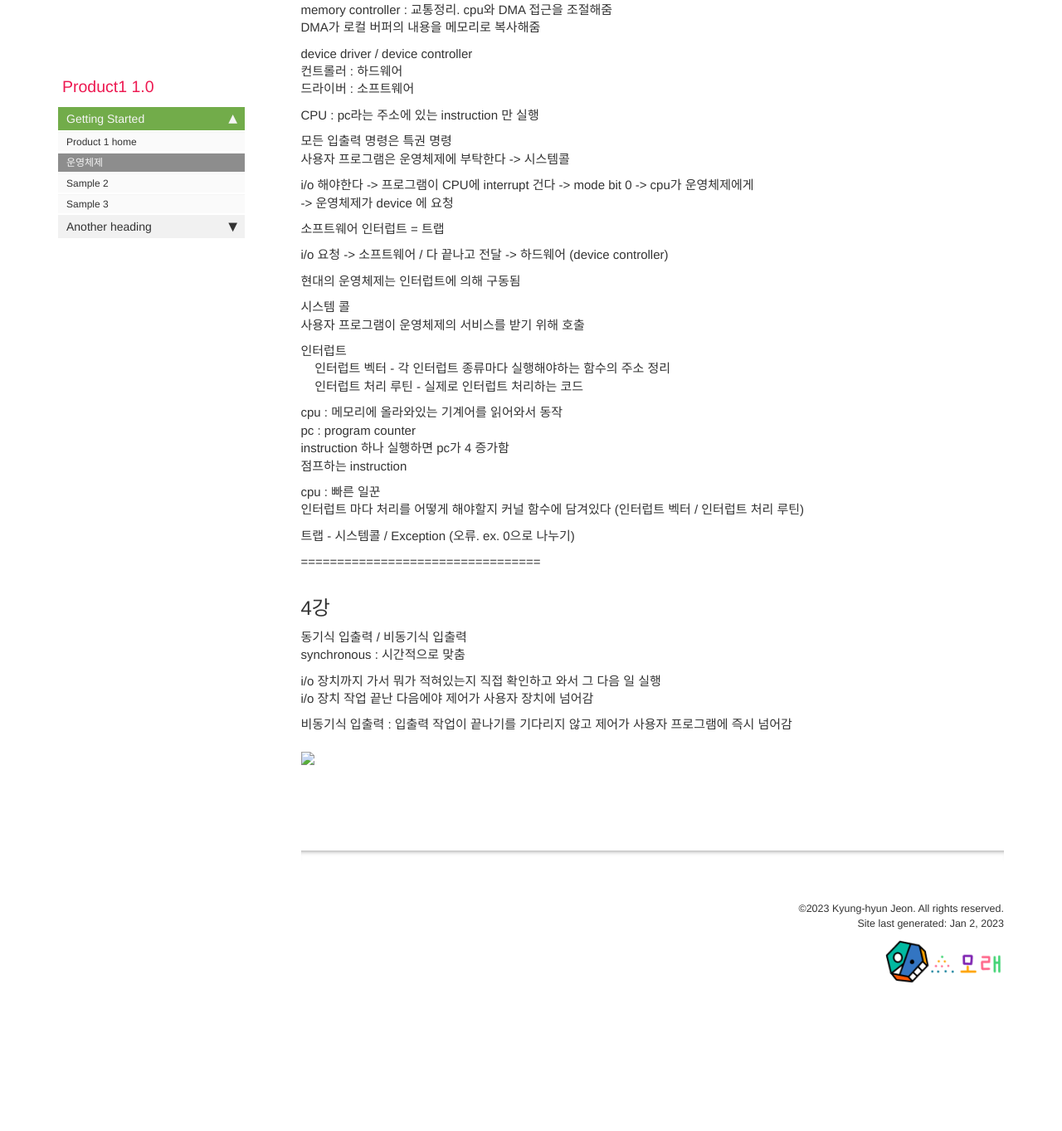
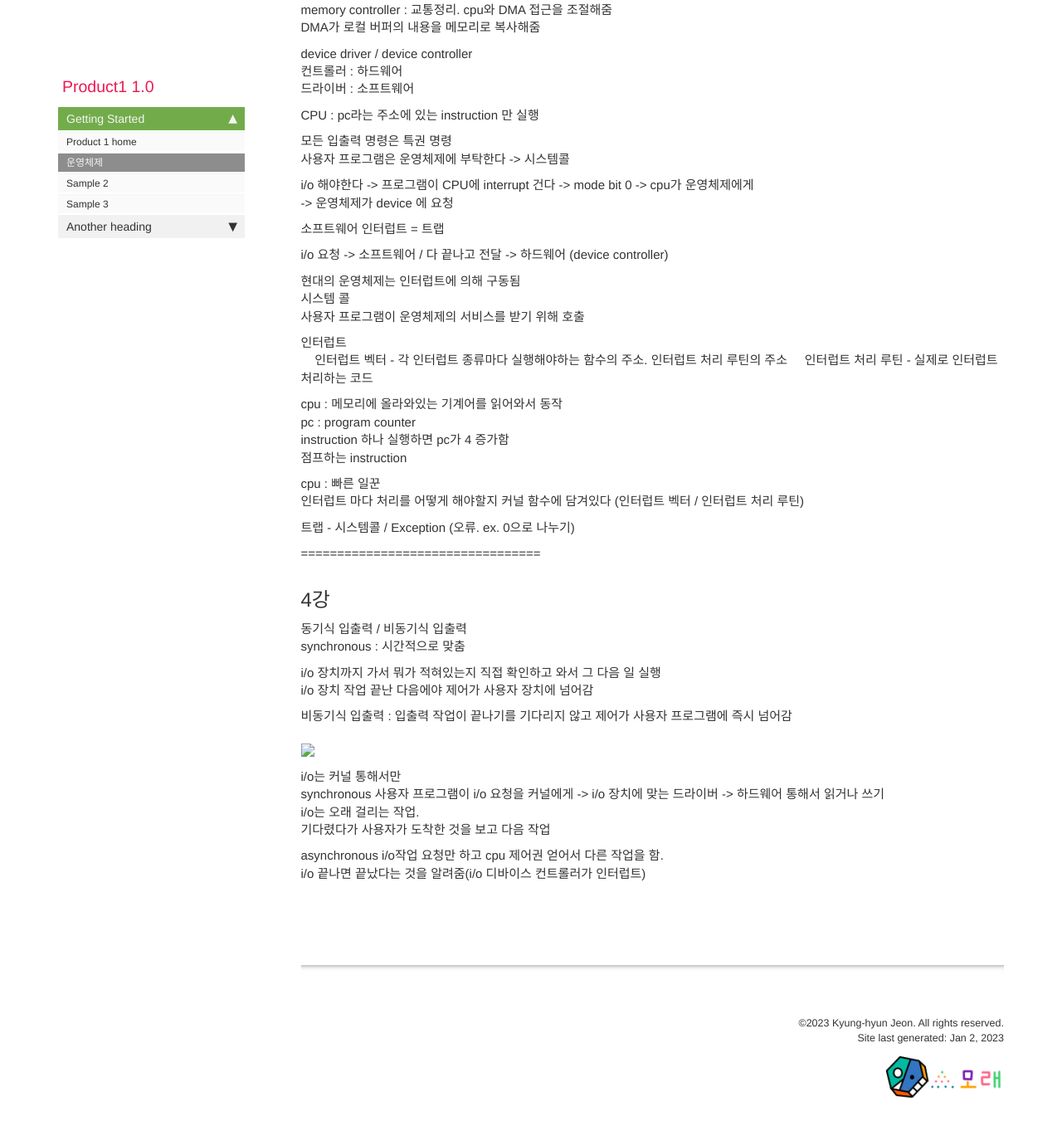
Before and after one commit to khjeon1006/khjeon1006.github.io, a Jekyll site: the page built from pages/product1/os_3rd.md, in a window 1280 px wide and 1400 px high, scrolled down 1334 px. Shown: the top 1363 px of the window at 83% size. Built offline with Jekyll 4.4.1, drawn with Linux system fonts in a browser that asks for light colours; comment, search, counter and statistics services are not loaded; before the commit the page ends 2595 px from its top, so only the background shows below that.

Commit message:
Update os_3rd.md

```diff
--- a/pages/product1/os_3rd.md
+++ b/pages/product1/os_3rd.md
@@ -80,12 +80,11 @@ i/o 해야한다 -> 프로그램이 CPU에 interrupt 건다 -> mode bit 0 -> cpu
 i/o 요청 -> 소프트웨어 / 다 끝나고 전달 -> 하드웨어 (device controller)
 
 현대의 운영체제는 인터럽트에 의해 구동됨
-
 시스템 콜
 사용자 프로그램이 운영체제의 서비스를 받기 위해 호출
 
 인터럽트
-&#160;&#160;&#160;&#160;인터럽트 벡터 - 각 인터럽트 종류마다 실행해야하는 함수의 주소 정리
+&#160;&#160;&#160;&#160;인터럽트 벡터 - 각 인터럽트 종류마다 실행해야하는 함수의 주소. 인터럽트 처리 루틴의 주소
 &#160;&#160;&#160;&#160;인터럽트 처리 루틴 - 실제로 인터럽트 처리하는 코드
 
 
@@ -103,6 +102,8 @@ cpu : 빠른 일꾼
 
 ## 4강
 
+
+
 동기식 입출력 / 비동기식 입출력
 synchronous : 시간적으로 맞춤
 
@@ -113,5 +114,15 @@ i/o 장치 작업 끝난 다음에야 제어가 사용자 장치에 넘어감
 
 <img src="./synchronous.png">
 
+i/o는 커널 통해서만
+synchronous
+사용자 프로그램이 i/o 요청을 커널에게 -> i/o 장치에 맞는 드라이버 -> 하드웨어 통해서 읽거나 쓰기
+i/o는 오래 걸리는 작업.
+기다렸다가 사용자가 도착한 것을 보고 다음 작업
+
+asynchronous
+i/o작업 요청만 하고 cpu 제어권 얻어서 다른 작업을 함.
+i/o 끝나면 끝났다는 것을 알려줌(i/o 디바이스 컨트롤러가 인터럽트)
+
 
 {% include links.html %}
```
